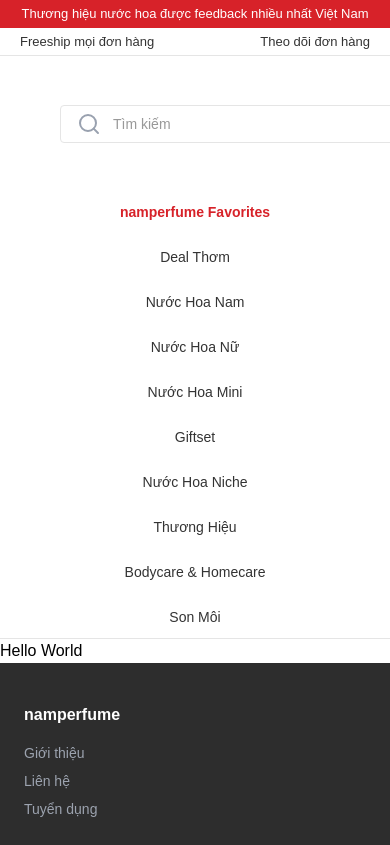
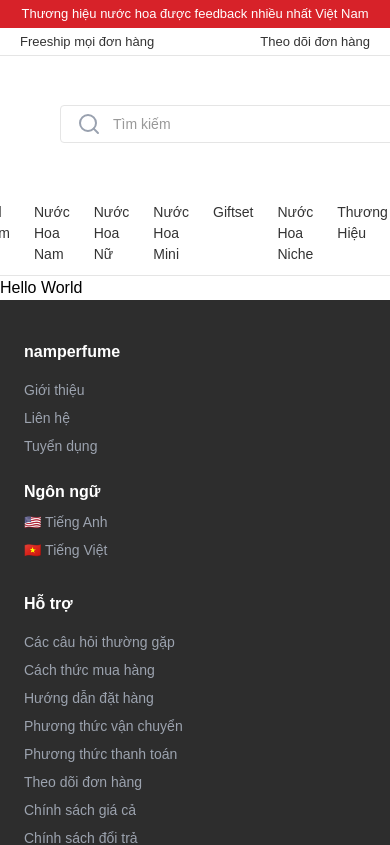
Before and after one commit to ThanhNha3/namperfume_clone, a Next.js app: page / in a window 390 px wide. Shown: the top 845 px of the page. Built offline with nearby package versions, Linux system fonts and the light colour scheme.

Commit message:
update(layout/_header.scss): update header styles without responsive

```diff
--- a/src/app/globals.css
+++ b/src/app/globals.css
@@ -1,6 +1,8 @@
 @import "tailwindcss";
 
 /* import SCSS */
+@use "@/styles/common/_index";
+
 @use "@/styles/layout/_footer";
 @use "@/styles/layout/_header";
 
--- a/src/styles/layout/_header.scss
+++ b/src/styles/layout/_header.scss
@@ -61,20 +61,12 @@
   }
 
   &__nav {
-    .header__nav__list {
-      display: flex;
-      align-items: center;
-      justify-content: space-between;
-    }
-  }
-
-
-  &__nav {
     ul {
       display: flex;
       gap: 24px;
       padding: 10px 20px;
       font-size: 14px;
+      justify-content: center;
 
       li {
         position: relative;
@@ -128,17 +120,3 @@
     }
   }
 }
-
-/* 🔹 Responsive */
-@media (max-width: 992px) {
-  .header__nav ul {
-    flex-direction: column;
-  }
-  .mega-menu {
-    position: static !important;
-    width: 100% !important;
-  }
-  .header__bottom .header__search input {
-    width: 100%;
-  }
-}
```
